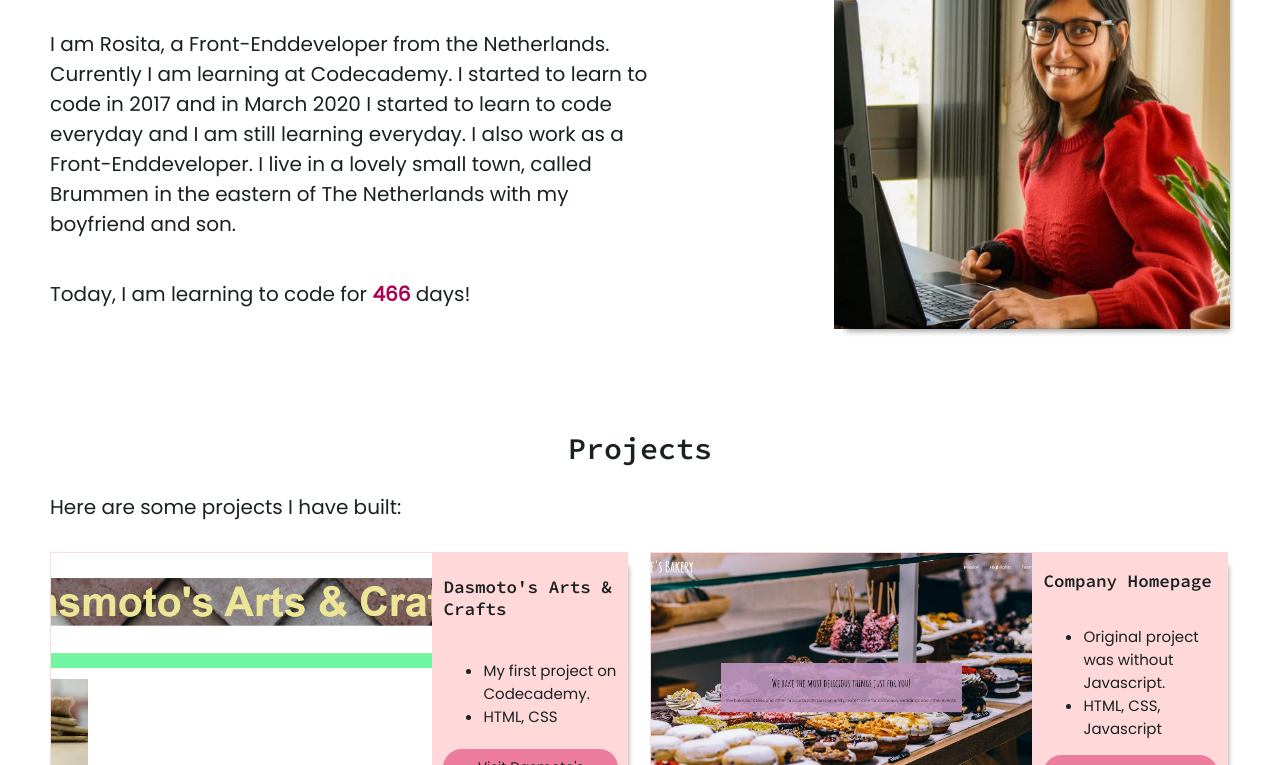
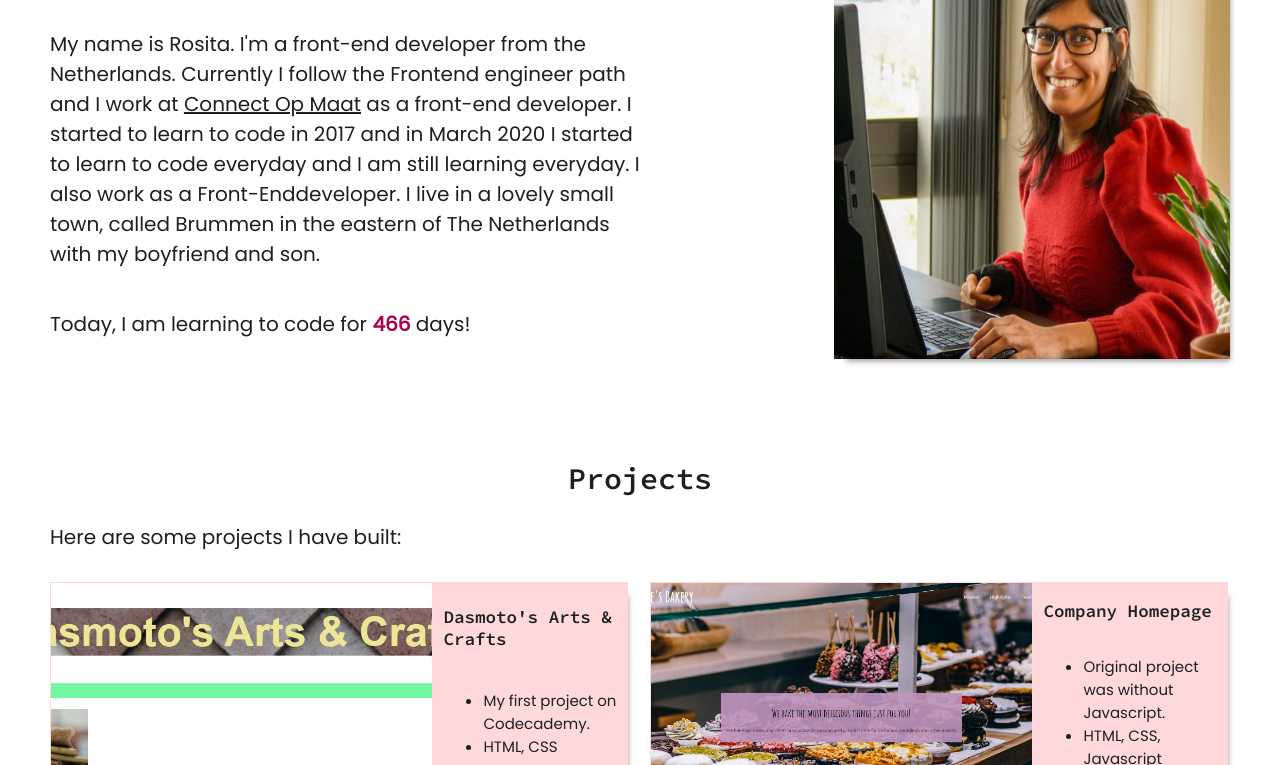
Before and after one commit to Rosita311/portfolio, a plain HTML site: page index.html in a window 1280 px wide. Shown: the part 335-1100 px from the top of the page. Drawn offline with Linux system fonts and the light colour scheme.

Commit message:
add info

```diff
--- a/css/style.css
+++ b/css/style.css
@@ -59,6 +59,17 @@ a {
 
 a:hover {
     color: var(--accent-1);
+}
+
+#link {
+    color: var(--fontcolor);
+    text-decoration: underline;
+    font-weight: normal;
+}
+
+#link:hover {
+    color: var(--accent-2);
+
 }
 
 /* Header */
--- a/index.html
+++ b/index.html
@@ -29,7 +29,7 @@
         <section id="about">
             <div class="intro">
                 <h2>About me</h2>
-                <p>I am Rosita, a Front-Enddeveloper from the Netherlands. Currently I am learning at Codecademy. I started to learn to code in 2017 and in March 2020 I started to learn to code everyday and I am still learning everyday. I also work as a Front-Enddeveloper. I live in a lovely small town, called Brummen in the eastern of The Netherlands with my boyfriend and son.</p>
+                <p> My name is Rosita. I'm a front-end developer from the Netherlands. Currently I follow the Frontend engineer path and I work at <a id="link" href="https://www.connectopmaat.nl/" target="_blank">Connect Op Maat</a> as a front-end developer. I started to learn to code in 2017 and in March 2020 I started to learn to code everyday and I am still learning everyday. I also work as a Front-Enddeveloper. I live in a lovely small town, called Brummen in the eastern of The Netherlands with my boyfriend and son.</p>
                 <p>Today, I am learning to code for <span id="counter">0</span> days!</p>
             </div>
             <img src="images/rosita.jpg" alt="Rosita">
```
